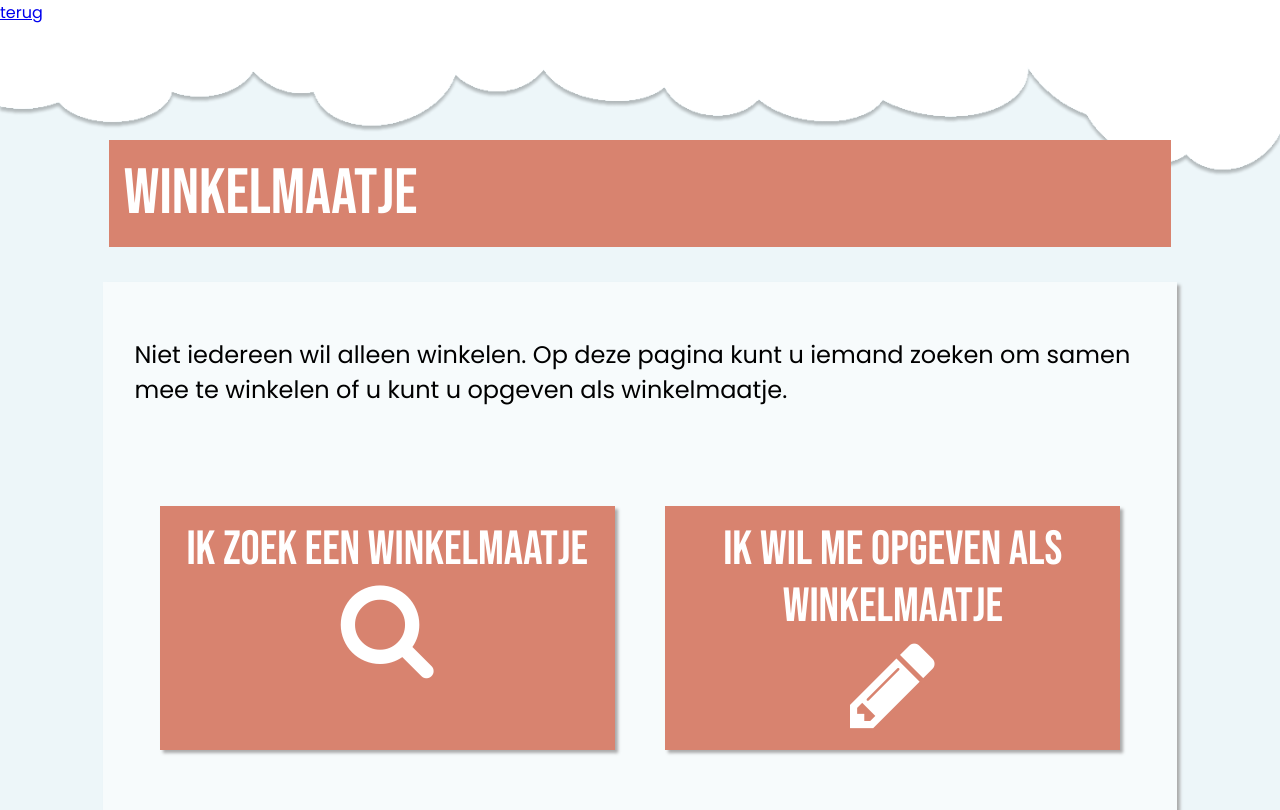
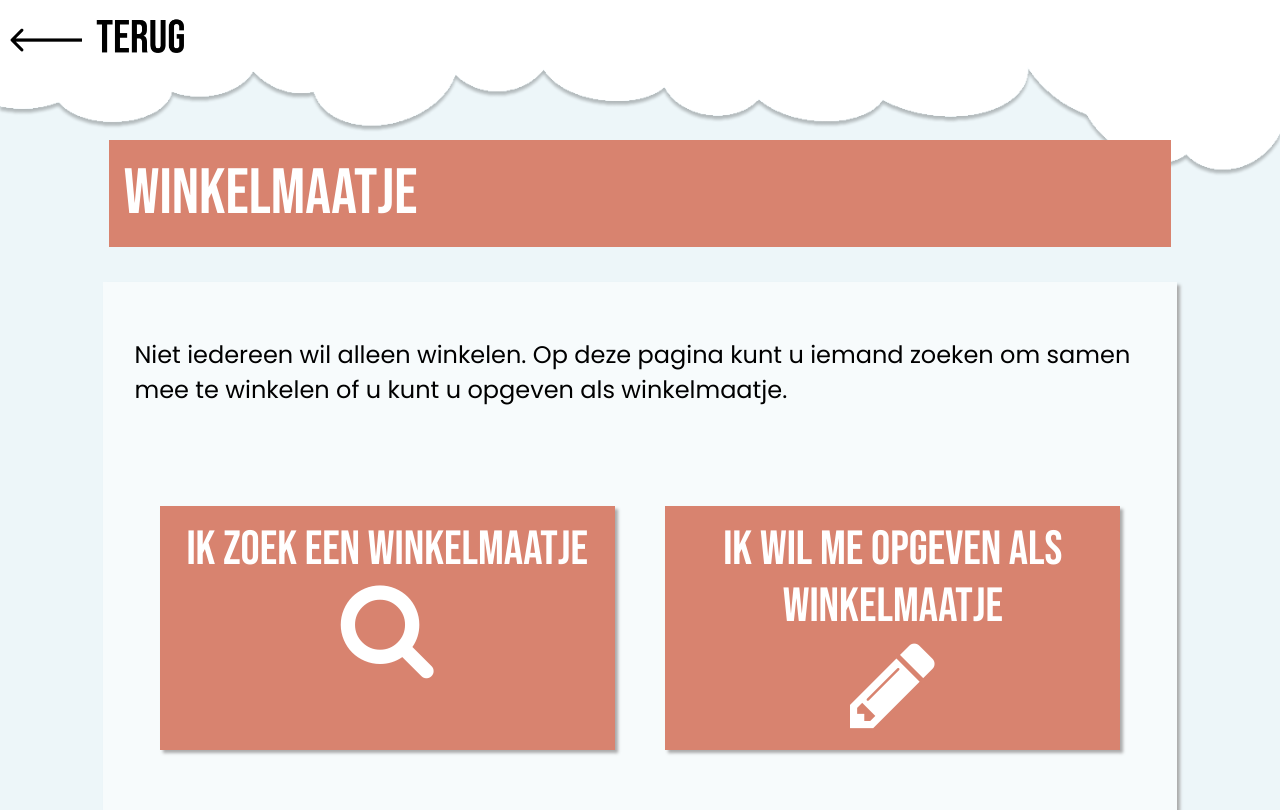
Before and after one commit to Moonsolos/Team-5, a PHP site: page /winkelmaatje/start.html in a window 1280 px wide. Shown: the top 810 px of the page. Run offline with PHP 8.4, Linux system fonts and the light colour scheme.

Commit message:
Terug knop toegevoegd

```diff
--- a/css/winkelmaatje.css
+++ b/css/winkelmaatje.css
@@ -73,6 +73,11 @@ main{
     box-shadow: 3px 3px 3px #aaaaaa;
 }
 
+.back-button {
+    width: 50%;
+    margin: 10px 0 10px 10px;
+}
+
 .submit {
     background-color: #D8836F ;
     color: black;
@@ -115,7 +120,7 @@ main{
 
 .background-page-title {
     width: 83%;
-    margin-top: 115px;
+    margin-top: 54px;
 }
 
 .search {
--- a/winkelmaatje/sign_up_shoppingbuddy.php
+++ b/winkelmaatje/sign_up_shoppingbuddy.php
@@ -54,7 +54,7 @@ if (isset($_POST['submit'])) {
 </head>
 <body>
 <header>
-    <a href="../winkelmaatje/start.html">terug</a>
+    <a href="../winkelmaatje/start.html"> <img src="../img/terug.png" alt="terug" class="back-button"/> </a>
 </header>
 
 <main>
--- a/winkelmaatje/start.html
+++ b/winkelmaatje/start.html
@@ -11,7 +11,7 @@
 </head>
 <body>
 <header>
-    <a href="../index.html">terug</a>
+    <a href="../index.html"> <img src="../img/terug.png" alt="terug" class="back-button"/> </a>
 </header>
 
 <main>
```
Also changed, not shown: winkelmaatje/search_shoppingbuddy.html (+4 -3 lines).
